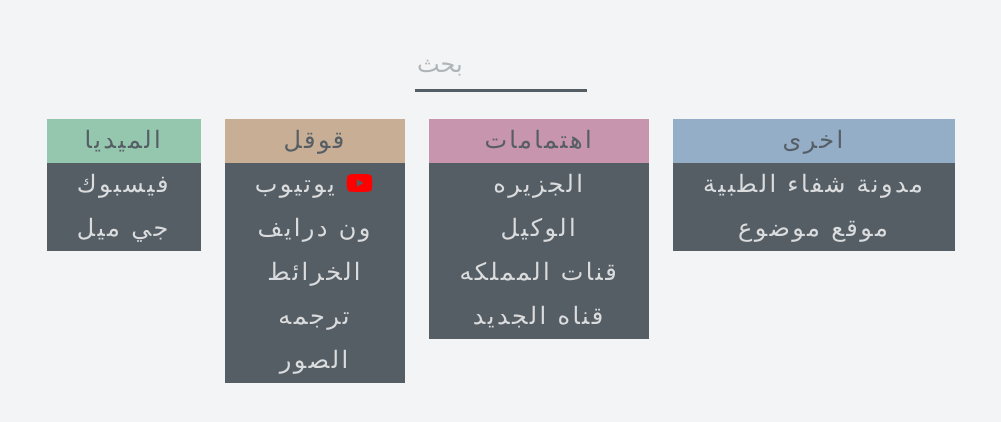
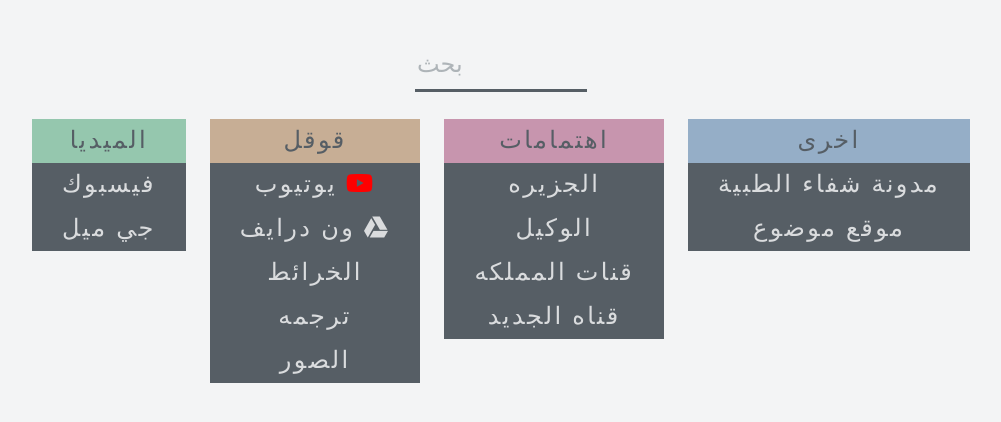
Before and after one commit to ahmadkisswani/justhtml, a plain HTML site: page index.html in a window 1280 px wide. Shown: the part 182-604 px from the top of the page, without its empty margins (139-1140 px from the left). Drawn offline with Linux system fonts and the light colour scheme; a web font is replaced by a local one.

Commit message:
Update index.html

```diff
--- a/index.html
+++ b/index.html
@@ -28,8 +28,8 @@
         </div>
         <div class="tiles">
           <div class="tile2">قوقل</div>
-          <a href="https://www.youtube.com/" class="button">يوتيوب  <i class="fab fa-youtube" style="color:red"></i></a>
-          <a href="https://drive.google.com/" class="button">ون درايف</a>
+          <a href="https://www.youtube.com/" class="button">يوتيوب  <i class="fab fa-youtube" style="color:red"> </i></a>
+          <a href="https://drive.google.com/" class="button">ون درايف <i class="fab fa-google-drive"></i> </a>
           <a href="https://www.google.pl/maps" class="button">الخرائط</a>
           <a href="https://translate.google.com/" class="button">ترجمه</a>
           <a href="https://photos.google.com/" class="button">الصور</a>
```
